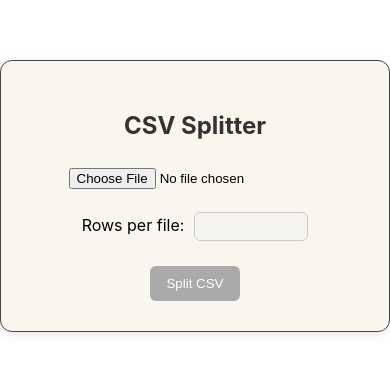
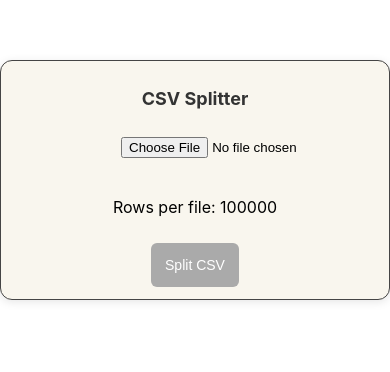
Before and after one commit to Akhilz1110/csv-splitter-web, a React (Create React App) app: page / in a window 390 px wide. Shown: the part 140-512 px from the top of the page. Built offline with nearby package versions, Linux system fonts and the light colour scheme.

Commit message:
Initial commit

```diff
--- a/src/CsvSplitter.css
+++ b/src/CsvSplitter.css
@@ -7,16 +7,12 @@
     background-color: #F9F6EE;
     text-align: center;
     box-shadow: 0 2px 10px rgba(0, 0, 0, 0.1);
-    transition: transform 0.4s ease-in-out, box-shadow 0.3s ease-in-out;
+    transition: box-shadow 0.3s ease-in-out;
 }
 
-/* Apply 3D effect only when file is not selected */
-.splitter-container.no-rotate {
-    transform: perspective(1000px) rotateY(0deg);
-}
+
 
 .splitter-container:hover:not(.no-rotate) {
-    transform: perspective(1000px) rotateY(10deg);
     box-shadow: 0 10px 30px rgba(0, 0, 0, 0.2);
 }
 
@@ -30,7 +26,9 @@
     padding: 8px;
     margin-bottom: 15px;
     border-radius: 6px;
-}
+    margin-left: 100px;
+  }
+
 
 .input-group {
     margin-bottom: 15px;
@@ -76,3 +74,65 @@
     margin-top: 25px;
     padding-top: 10px;
 }
+
+
+
+@media (max-width: 1024px) {
+    .splitter-container {
+      padding: 1.5rem;
+    }
+
+    .title {
+      font-size: 22px;
+    }
+
+    .number-input,
+    .split-button,
+    .download-button {
+      max-width: 100%;
+    }
+  }
+
+  /* For tablets and below (768px and below) */
+  @media (max-width: 768px) {
+    .splitter-container {
+      padding: 1rem;
+    }
+
+    .title {
+      font-size: 20px;
+    }
+
+    .number-input,
+    .split-button,
+    .download-button {
+      max-width: 100%;
+    }
+  }
+
+  /* For mobile devices (480px and below) */
+  @media (max-width: 480px) {
+    .splitter-container {
+      padding: 0.75rem;
+    }
+
+    .title {
+      font-size: 18px;
+    }
+
+    .input-group {
+      font-size: 14px;
+    }
+
+    .number-input,
+    .split-button,
+    .download-button {
+      padding: 14px;
+      font-size: 14px;
+    }
+
+    .split-button,
+    .download-button {
+      max-width: 100%;
+    }
+  }
--- a/src/CsvSplitter.js
+++ b/src/CsvSplitter.js
@@ -5,7 +5,7 @@ import { saveAs } from "file-saver";
 
 const CsvSplitter = () => {
   const [file, setFile] = useState(null);
-  const [splitSize, setSplitSize] = useState("");
+  const [splitSize] = useState(100000);  // Set default value to 100000
   const [chunks, setChunks] = useState([]);
   const [isFileSelected, setIsFileSelected] = useState(false);
 
@@ -57,22 +57,11 @@ const CsvSplitter = () => {
 
       <input type="file" accept=".csv" onChange={handleFileChange} className="file-input" />
 
-      <div className="input-group">
-        <label>
-          Rows per file:
-          <input
-            type="number"
-            value={splitSize}
-            onChange={(e) => setSplitSize(e.target.value)}
-            disabled={!file}
-            className="number-input"
-          />
-        </label>
-      </div>
+      <p>Rows per file: {splitSize}</p>  {/* Display the default value */}
 
       <button
         onClick={handleSplit}
-        disabled={!file || !splitSize}
+        disabled={!file}
         className="split-button"
       >
         Split CSV
```
Also changed, not shown: package.json (+20 -7 lines).
